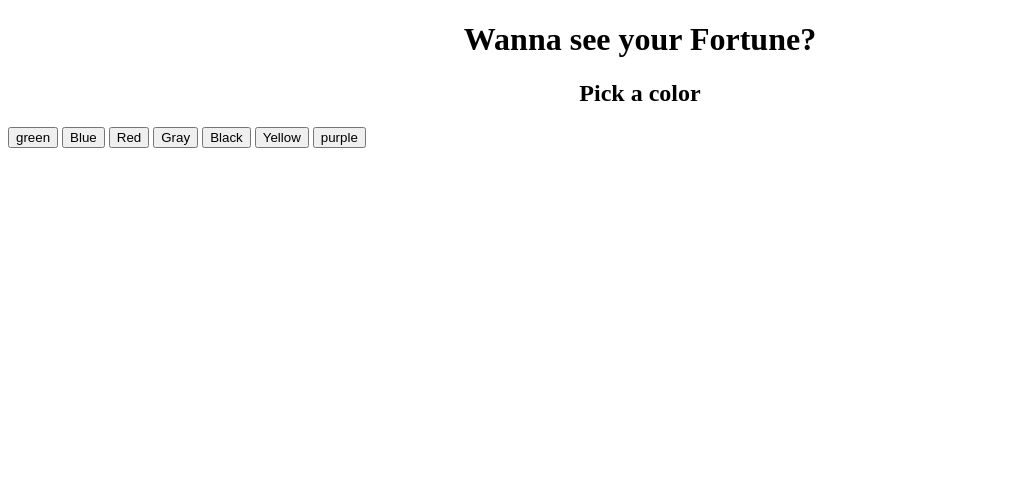
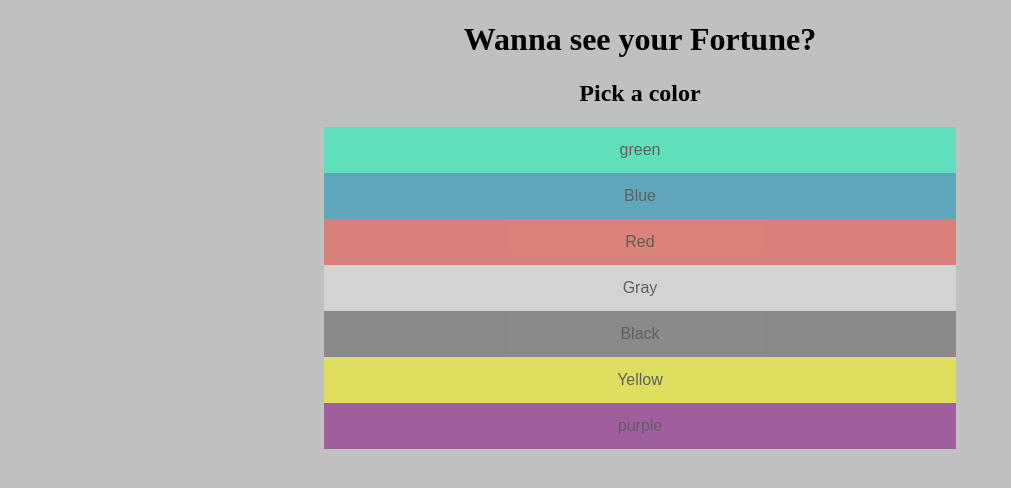
Before and after one commit to fatimasalmanmirza/fatimasalmanmirza.github.io, a Jekyll site: the page fortune.html, which Jekyll copies as it is, in a window 1280 px wide. Shown: the top 488 px of the page, without its empty margins (0-1011 px from the left). Built offline with Jekyll 4.4.1, drawn with Linux system fonts in a browser that asks for light colours.

Commit message:
Update fortune.html

```diff
--- a/fortune.html
+++ b/fortune.html
@@ -2,7 +2,7 @@
 <html>
 <head>
 	<meta name="viewport" content="width=device-width, initial-scale=1">
-	<link rel="stylesheet" href="fortune.css">
+	<link rel="stylesheet" href="css/fortune.css">
 </head >
 <body>
 
```
